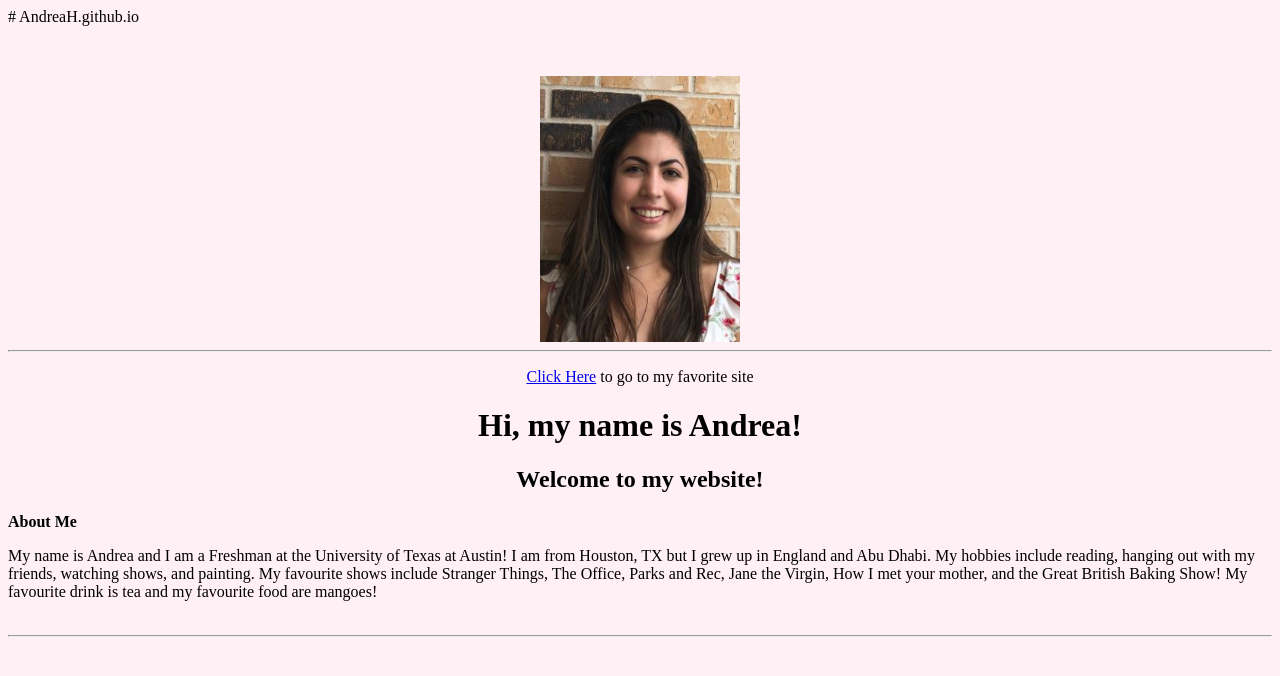
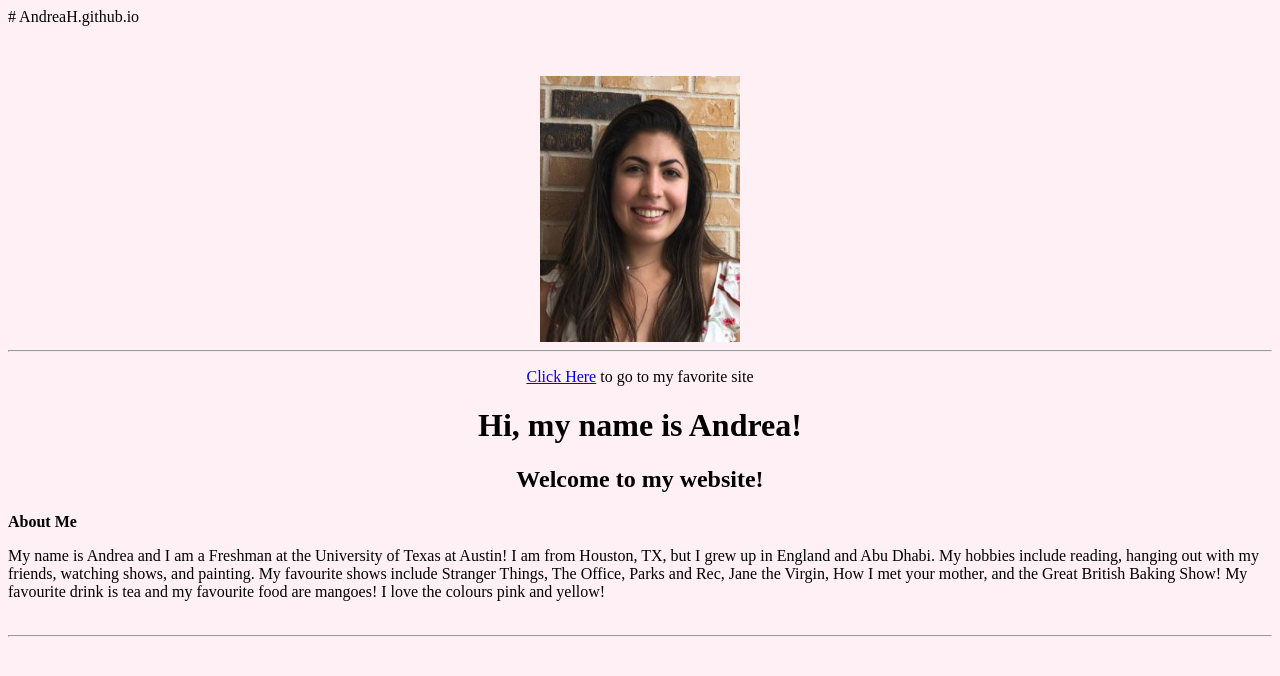
Before and after one commit to andreahumphries/AndreaH.github.io, a plain HTML site: page index.html in a window 1280 px wide. Drawn offline with Linux system fonts and the light colour scheme.

Commit message:
Update index.html

```diff
--- a/index.html
+++ b/index.html
@@ -6,6 +6,6 @@
 <h2 style="text-align: center;">Welcome to my website!</h2>
 <body bgcolor = "lavenderblush">
 <p><strong>About Me</strong></p>
-<p>My name is Andrea and I am a Freshman at the University of Texas at Austin! I am from Houston, TX but I grew up in England and Abu Dhabi. My hobbies include reading, hanging out with my friends, watching shows, and painting. My favourite shows include Stranger Things, The Office, Parks and Rec, Jane the Virgin, How I met your mother, and the Great British Baking Show! My favourite drink is tea and my favourite food are mangoes! <br /><br /></p>
+<p>My name is Andrea and I am a Freshman at the University of Texas at Austin! I am from Houston, TX, but I grew up in England and Abu Dhabi. My hobbies include reading, hanging out with my friends, watching shows, and painting. My favourite shows include Stranger Things, The Office, Parks and Rec, Jane the Virgin, How I met your mother, and the Great British Baking Show! My favourite drink is tea and my favourite food are mangoes! I love the colours pink and yellow!<br /><br /></p>
 </body>
 <hr />
```
